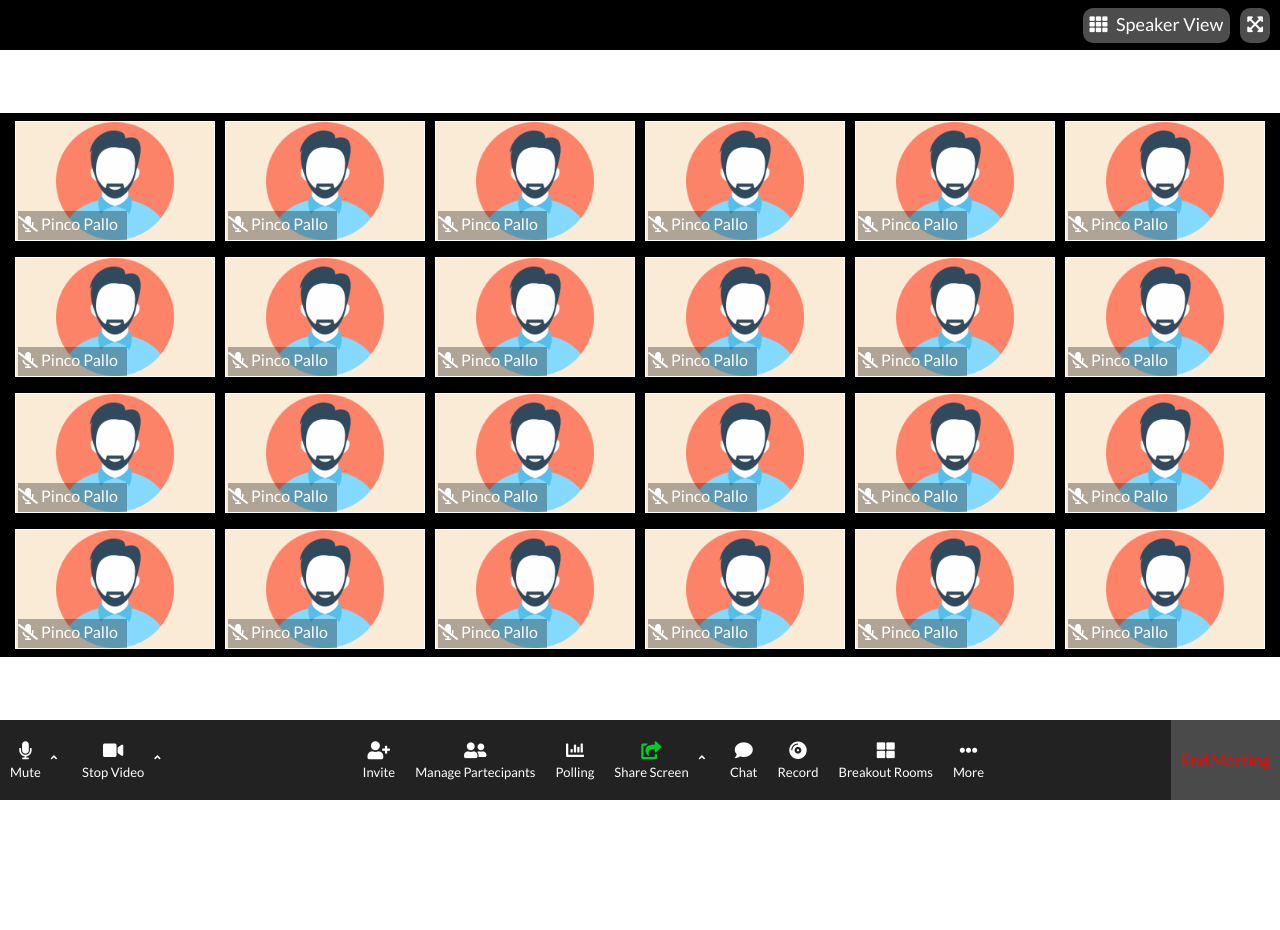
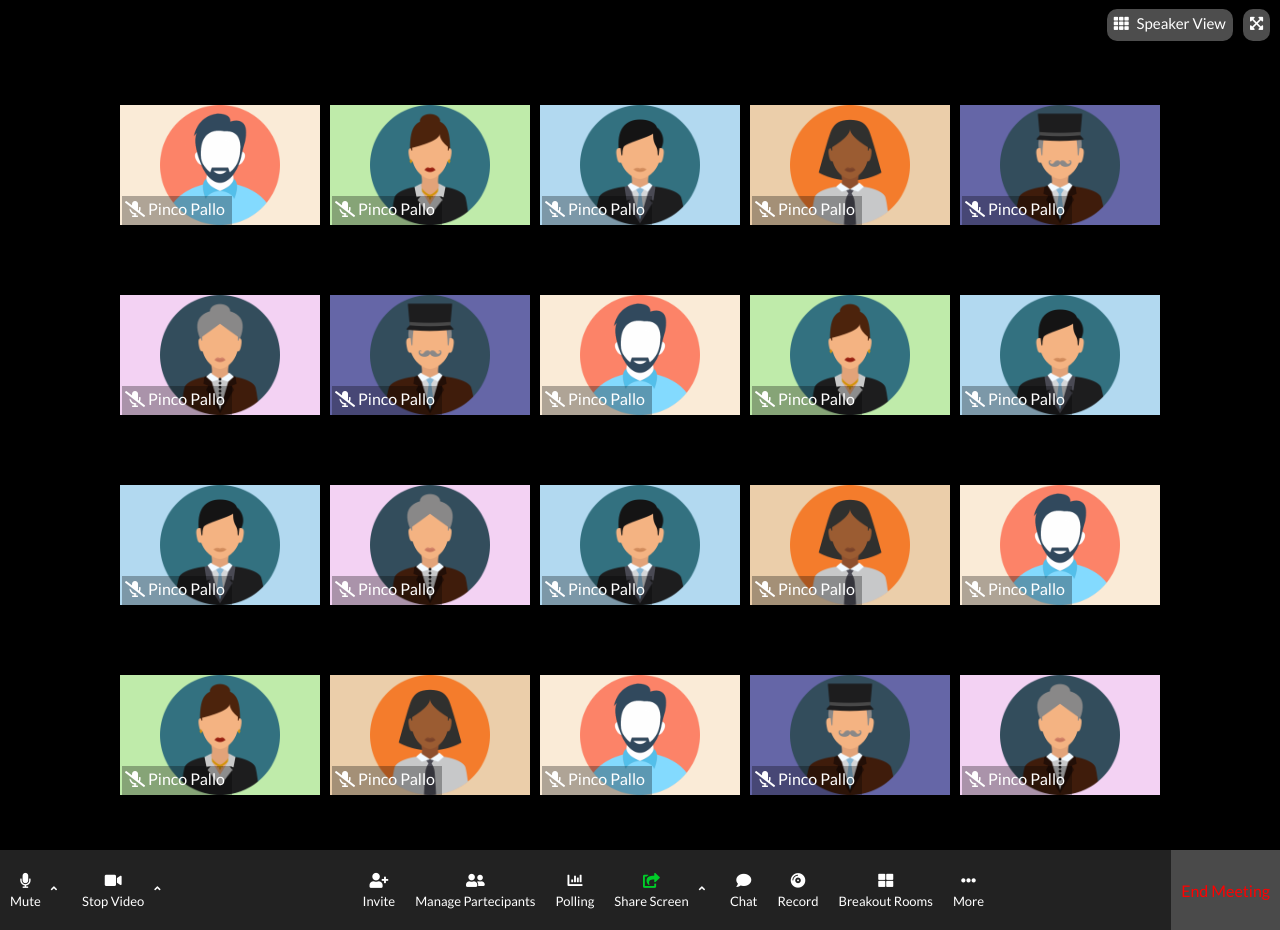
Before and after one commit to ElisaSalvatore/html-css-zoom, a plain HTML site: page index.html in a window 1280 px wide. Before the commit the page ends 800 px from the top, so only its background shows below. Drawn offline with Linux system fonts and the light colour scheme.

Commit message:
html-css-zoom-check-one

```diff
--- a/css/style.css
+++ b/css/style.css
@@ -5,13 +5,17 @@
 }
 
 .container {
+    margin: 0 auto;
     display: flex;
-    margin: 0 auto;
     width: 100%;
     height: 100vh;
+    min-width: fit-content;
     font-family: 'Lato';
     flex-wrap: wrap;
+    justify-content: flex-end;
+    align-items: flex-end;
 }
+
 
 /* header */
 header {
@@ -55,21 +59,51 @@ header > .items-head {
 
 /* main */
 main {
+    width: 100%;
+    height: 100vh;
     display: flex;
     flex-wrap: wrap;
     justify-content: center;
     align-items: center;
     background: #000;
+    padding: 20px;
 }
 .image-speaker {
     width: 200px;
     height: 120px;
-    margin: 0 5px;
+    margin: 5px;
+    display: flex;
+    align-items: flex-end;
+}
+
+.image-speaker.man {
     background: url('../img/user-man.png') no-repeat center antiquewhite;
     background-size: contain;
-    border: 1px #fff solid;
-    display: flex;
-    align-items: flex-end;
+}
+
+.image-speaker.woman {
+    background: url('../img/user-woman-2.png') no-repeat center rgb(191, 235, 170);
+    background-size: contain;
+}
+
+.image-speaker.man-one{
+    background: url('../img/user-man-1.png') no-repeat center rgb(178, 217, 240);
+    background-size: contain;
+}
+
+.image-speaker.woman-one {
+    background: url('../img/user-woman.png') no-repeat center rgb(235, 206, 170);
+    background-size: contain;
+}
+
+.image-speaker.man-two{
+    background: url('../img/user-man-2.png') no-repeat center rgb(101, 102, 167);
+    background-size: contain;
+}
+
+.image-speaker.woman-two{
+    background: url('../img/user-woman-3.png') no-repeat center rgb(243, 210, 243);
+    background-size: contain;
 }
 
 .name-speaker {
@@ -77,23 +111,20 @@ main {
     color: #fff;
     background-color: rgba(0, 0, 0, 0.3);
     margin-left: 2px;
-    padding: 3px 0;
+    padding: 3px;
 }
 
 /* footer */
 footer {
     display: flex;
-    align-self: flex-end;
+    justify-content: space-between;
     align-items: center;
-    justify-content: space-between;
     width: 100%;
-    height: 80px;
     background-color: #222222;
 }
 
 .ft {
     display: flex;
-    align-items: center;
     text-align: center;
     color: #fff;
 }
@@ -103,7 +134,7 @@ footer {
 }
 
 .icon {
-    font-size: 18px;
+    font-size: 15px;
     margin: 0 10px;
     color: #fff;
 }
@@ -113,7 +144,6 @@ footer {
 }
 
 .fas.fa-angle-up {
-    color: #fff;
     font-size: 10px;
     margin-right: 15px;
     align-self: center;
@@ -123,13 +153,10 @@ footer {
     color: #00cd29;
 }
 
-.end-meeting {
-    display: flex;
-    width: 100%;
+.ft.ft-right {
     height: 80px;
-    line-height: 80px;
     padding: 0 10px;
-    font-size: 16px;
     background-color: #4a4a4a;
     color: red;
+    align-items: center;
 }
--- a/index.html
+++ b/index.html
@@ -14,7 +14,6 @@
 <body>
 
     <div class="container">
-
         <header>
             <div class="items-head">
                 <div class="icon speaker-view">
@@ -29,168 +28,140 @@
         </header>
 
         <main>
-            <div class="image-speaker">
+            <div class="image-speaker man">
                 <div class="name-speaker">
                     <i class="fas fa-microphone-slash"></i>
                     Pinco Pallo
                 </div>
             </div>
 
-            <div class="image-speaker">
+            <div class="image-speaker woman">
                 <div class="name-speaker">
                     <i class="fas fa-microphone-slash"></i>
                     Pinco Pallo
                 </div>
             </div>
 
-            <div class="image-speaker">
+            <div class="image-speaker man-one">
                 <div class="name-speaker">
                     <i class="fas fa-microphone-slash"></i>
                     Pinco Pallo
                 </div>
             </div>
 
-            <div class="image-speaker">
+            <div class="image-speaker woman-one">
                 <div class="name-speaker">
                     <i class="fas fa-microphone-slash"></i>
                     Pinco Pallo
                 </div>
             </div>
 
-            <div class="image-speaker">
+            <div class="image-speaker man-two">
                 <div class="name-speaker">
                     <i class="fas fa-microphone-slash"></i>
                     Pinco Pallo
                 </div>
             </div>
 
-            <div class="image-speaker">
+            <div class="image-speaker woman-two">
                 <div class="name-speaker">
                     <i class="fas fa-microphone-slash"></i>
                     Pinco Pallo
                 </div>
             </div>
 
-            <div class="image-speaker">
+            <div class="image-speaker man-two">
                 <div class="name-speaker">
                     <i class="fas fa-microphone-slash"></i>
                     Pinco Pallo
                 </div>
             </div>
 
-            <div class="image-speaker">
+            <div class="image-speaker man">
                 <div class="name-speaker">
                     <i class="fas fa-microphone-slash"></i>
                     Pinco Pallo
                 </div>
             </div>
 
-            <div class="image-speaker">
+            <div class="image-speaker woman">
                 <div class="name-speaker">
                     <i class="fas fa-microphone-slash"></i>
                     Pinco Pallo
                 </div>
             </div>
 
-            <div class="image-speaker">
+            <div class="image-speaker man-one">
                 <div class="name-speaker">
                     <i class="fas fa-microphone-slash"></i>
                     Pinco Pallo
                 </div>
             </div>
 
-            <div class="image-speaker">
+            <div class="image-speaker man-one">
                 <div class="name-speaker">
                     <i class="fas fa-microphone-slash"></i>
                     Pinco Pallo
                 </div>
             </div>
 
-            <div class="image-speaker">
+            <div class="image-speaker woman-two">
                 <div class="name-speaker">
                     <i class="fas fa-microphone-slash"></i>
                     Pinco Pallo
                 </div>
             </div>
 
-            <div class="image-speaker">
+            <div class="image-speaker man-one">
                 <div class="name-speaker">
                     <i class="fas fa-microphone-slash"></i>
                     Pinco Pallo
                 </div>
             </div>
 
-            <div class="image-speaker">
+            <div class="image-speaker woman-one">
                 <div class="name-speaker">
                     <i class="fas fa-microphone-slash"></i>
                     Pinco Pallo
                 </div>
             </div>
 
-            <div class="image-speaker">
+            <div class="image-speaker man">
                 <div class="name-speaker">
                     <i class="fas fa-microphone-slash"></i>
                     Pinco Pallo
                 </div>
             </div>
 
-            <div class="image-speaker">
+            <div class="image-speaker woman">
                 <div class="name-speaker">
                     <i class="fas fa-microphone-slash"></i>
                     Pinco Pallo
                 </div>
             </div>
 
-            <div class="image-speaker">
+            <div class="image-speaker woman-one">
                 <div class="name-speaker">
                     <i class="fas fa-microphone-slash"></i>
                     Pinco Pallo
                 </div>
             </div>
 
-            <div class="image-speaker">
+            <div class="image-speaker man">
                 <div class="name-speaker">
                     <i class="fas fa-microphone-slash"></i>
                     Pinco Pallo
                 </div>
             </div>
 
-            <div class="image-speaker">
+            <div class="image-speaker man-two">
                 <div class="name-speaker">
                     <i class="fas fa-microphone-slash"></i>
                     Pinco Pallo
                 </div>
             </div>
 
-            <div class="image-speaker">
-                <div class="name-speaker">
-                    <i class="fas fa-microphone-slash"></i>
-                    Pinco Pallo
-                </div>
-            </div>
-
-            <div class="image-speaker">
-                <div class="name-speaker">
-                    <i class="fas fa-microphone-slash"></i>
-                    Pinco Pallo
-                </div>
-            </div>
-
-            <div class="image-speaker">
-                <div class="name-speaker">
-                    <i class="fas fa-microphone-slash"></i>
-                    Pinco Pallo
-                </div>
-            </div>
-
-            <div class="image-speaker">
-                <div class="name-speaker">
-                    <i class="fas fa-microphone-slash"></i>
-                    Pinco Pallo
-                </div>
-            </div>
-
-            <div class="image-speaker">
+            <div class="image-speaker woman-two">
                 <div class="name-speaker">
                     <i class="fas fa-microphone-slash"></i>
                     Pinco Pallo
@@ -257,12 +228,10 @@
             </div>
 
             <div class="ft ft-right">
-                <div class="end-meeting">
-                    End Meeting
-                </div>
+                End Meeting
             </div>
-
         </footer>
     </div>
+
 </body>
 </html>
```
Also changed, not shown: img/user-man-1.png (added), img/user-man-2.png (added), img/user-woman-2.png (added), img/user-woman-3.png (added), img/user-woman.png (added), img/user-zoom.png (deleted), 3 other files.
